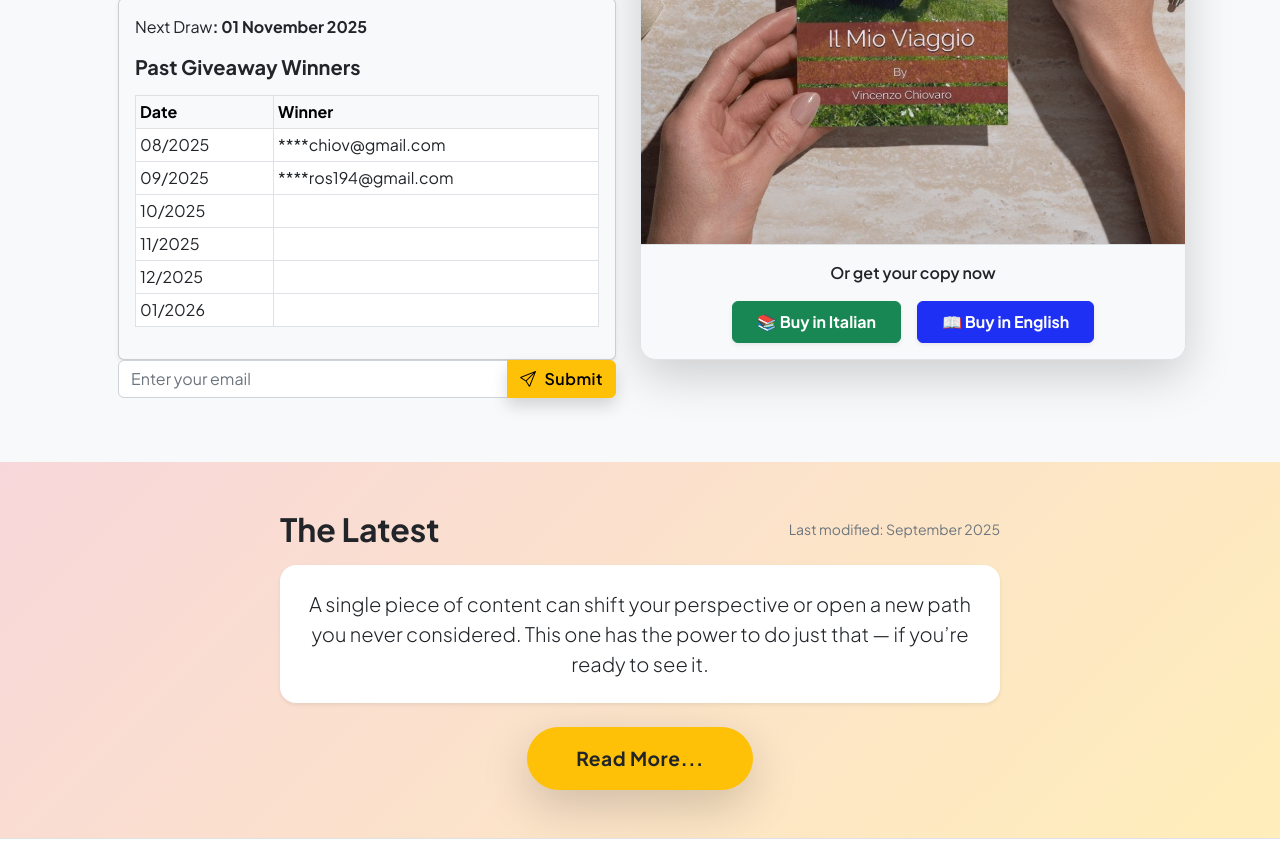
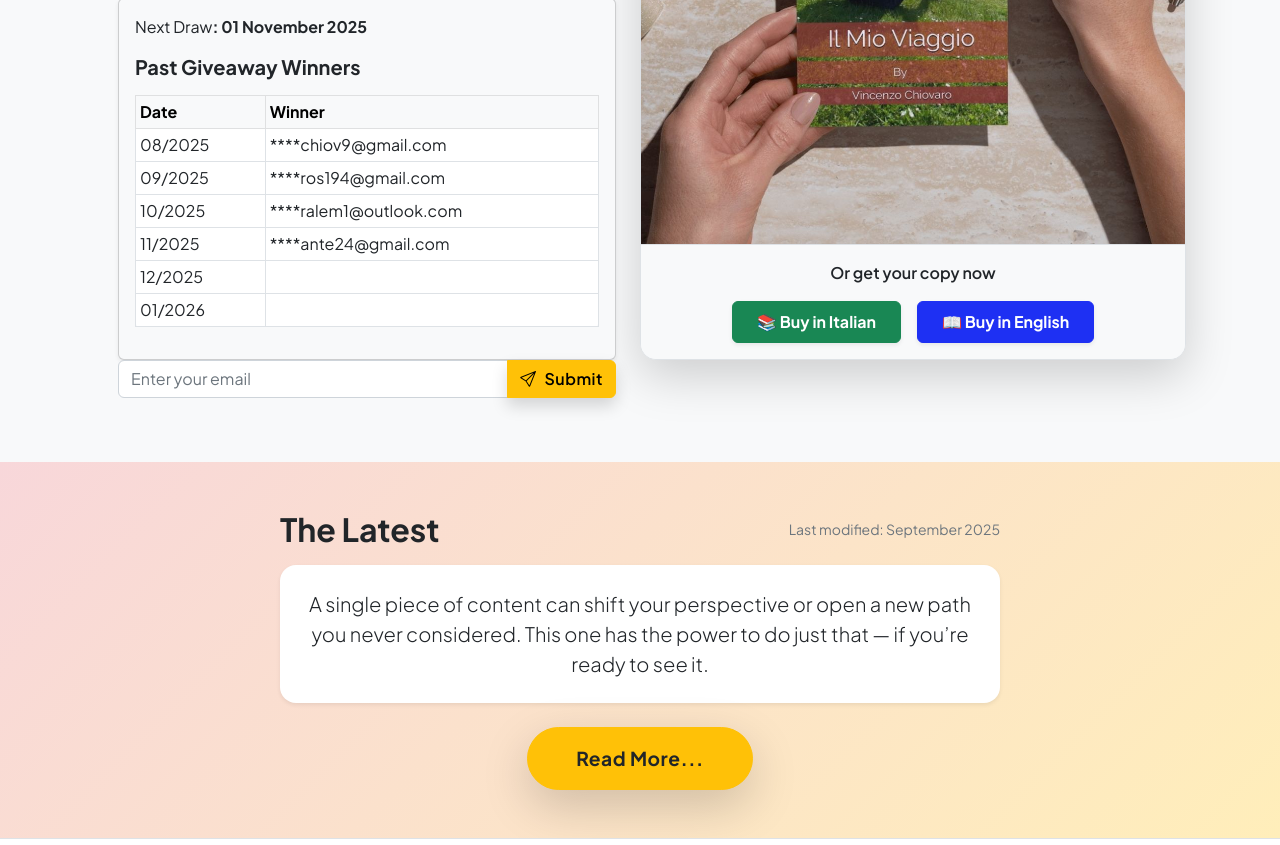
Before and after one commit to vincenzochiovaro/vincenzo-hub, a plain HTML site: page index.html in a window 1280 px wide. Shown: the part 2000-2845 px from the top of the page. Drawn offline with nearby package versions, Linux system fonts and the light colour scheme.

Commit message:
Add oct/nov winners (#7)

```diff
--- a/index.html
+++ b/index.html
@@ -330,7 +330,7 @@
                     <tbody>
                       <tr>
                         <td>08/2025</td>
-                        <td>****chiov@gmail.com</td>
+                        <td>****chiov9@gmail.com</td>
                       </tr>
                       <tr>
                         <td>09/2025</td>
@@ -338,11 +338,11 @@
                       </tr>
                       <tr>
                         <td>10/2025</td>
-                        <td></td>
+                       <td>****ralem1@outlook.com</td>
                       </tr>
                       <tr>
                         <td>11/2025</td>
-                        <td></td>
+                      <td>****ante24@gmail.com</td>
                       </tr>
                       <tr>
                         <td>12/2025</td>
```
